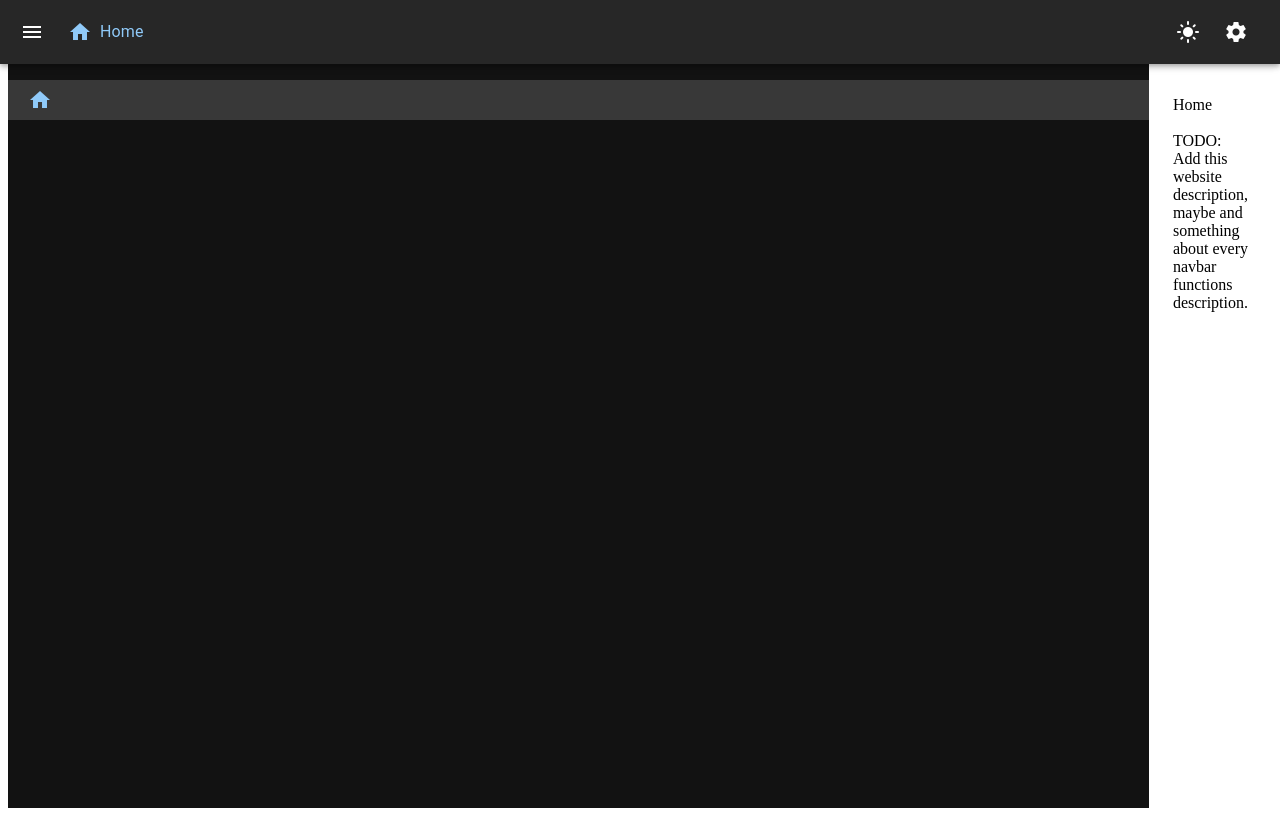
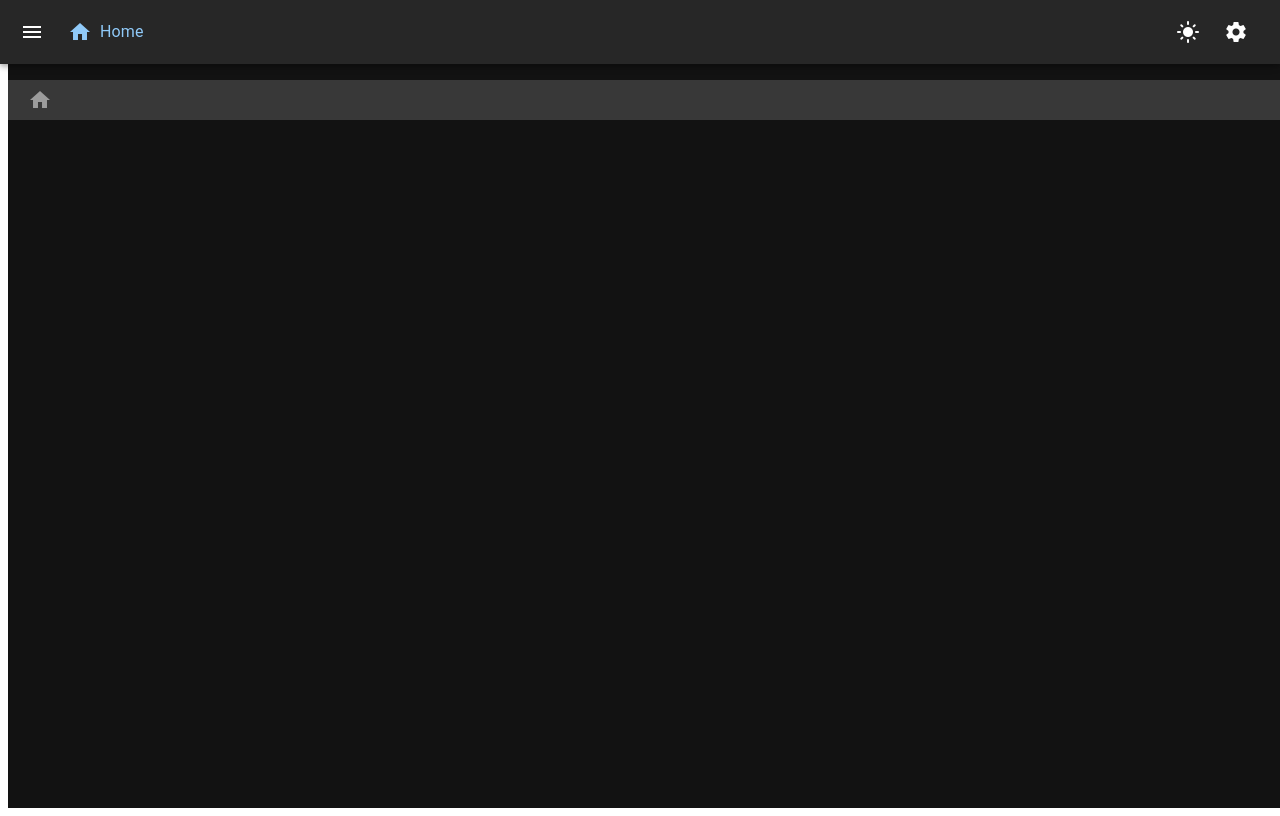
Before and after one commit to arthur-mountain/liberty-compose, a Next.js app: page / in a window 1280 px wide. Built offline with nearby package versions, Linux system fonts and the light colour scheme.

Commit message:
layout adjust

```diff
--- a/src/component/Layout/Header/Header.tsx
+++ b/src/component/Layout/Header/Header.tsx
@@ -80,7 +80,7 @@ const Header = ({ isOpen, handleToggle, breadcrumbs }: Props) => {
           >
             {!isHorizontal && isOpen ? <CloseIcon /> : <MenuIcon />}
           </IconButton>
-          <Breadcrumbs
+          {isHorizontal && <Breadcrumbs
             aria-label="breadcrumbs"
             maxItems={5}
             itemsBeforeCollapse={3}
@@ -98,7 +98,7 @@ const Header = ({ isOpen, handleToggle, breadcrumbs }: Props) => {
                 </MuiLink>
               </Link>
             ))}
-          </Breadcrumbs>
+          </Breadcrumbs>}
         </Box>
         <Box>
           <IconButton
--- a/src/component/Layout/Layout.tsx
+++ b/src/component/Layout/Layout.tsx
@@ -1,6 +1,6 @@
 import React, { useState, useMemo } from 'react';
 import { useRouter } from 'next/router';
-import Container from '@mui/material/Container';
+import { useTheme } from '@mui/material/styles';
 import Box from '@mui/material/Box';
 import SideBar from './SideBar/SideBar';
 import Header from './Header/Header';
@@ -10,9 +10,11 @@ type Props = {
   children: React.ReactNode;
 };
 const mockPermissionLevel = 3;
+const SIDE_BAR_WIDTH = 240;
 
 const Layout = ({ children }: Props) => {
   const pathname = useRouter().pathname;
+  const theme = useTheme();
   const [isSideBarOpen, setIsSideBarOpen] = useState<boolean>(false);
   const handleToggle = () => setIsSideBarOpen(!isSideBarOpen);
   const stateNavs = useMemo<NavListType[]>(() => {
@@ -61,14 +63,23 @@ const Layout = ({ children }: Props) => {
       },
     }}>
       <Header isOpen={isSideBarOpen} handleToggle={handleToggle} breadcrumbs={breadcrumbs} />
-      <SideBar isOpen={isSideBarOpen} handleToggle={handleToggle} sideBarNavs={stateNavs} />
-      <Container
+      <SideBar isOpen={isSideBarOpen} handleToggle={handleToggle} sideBarNavs={stateNavs} width={SIDE_BAR_WIDTH} />
+      <Box
         component='main'
         onClick={isSideBarOpen ? handleToggle : undefined}
-        sx={{ flex: 1, mt: ({ mixins }) => (`${mixins.toolbar.minHeight as number + 24}px`), pb: 5 }}
+        sx={{
+          flex: 1,
+          mt: `${theme.mixins.toolbar.minHeight as number + 24}px`,
+          pb: 5,
+          pr: 3,
+          ml: 3,
+          [theme.breakpoints.up('sm')]: {
+            ml: isSideBarOpen ? `calc(${SIDE_BAR_WIDTH}px + 24px)` : `calc(${theme.spacing(8)} + 24px)`
+          }
+        }}
       >
         {children}
-      </Container>
+      </Box>
     </Box>
   )
 }
--- a/src/component/Layout/SideBar/SideBar.tsx
+++ b/src/component/Layout/SideBar/SideBar.tsx
@@ -12,11 +12,12 @@ export const SIDE_BAR_WIDTH = 240;
 
 type Props = {
   isOpen: boolean;
+  width: number;
   handleToggle: () => void;
   sideBarNavs: NavListType[];
 }
 
-const SideBar = ({ isOpen, handleToggle, sideBarNavs }: Props) => {
+const SideBar = ({ isOpen,width, handleToggle, sideBarNavs }: Props) => {
   const theme = useTheme();
   const isHorizontal = useMediaQuery(theme.breakpoints.up('sm'));
 
@@ -44,11 +45,11 @@ const SideBar = ({ isOpen, handleToggle, sideBarNavs }: Props) => {
   return (
     <Box sx={{
       width: {
-        sm: isOpen ? SIDE_BAR_WIDTH : `calc(${theme.spacing(8)} + 1px)`,
+        sm: isOpen ? width : `calc(${theme.spacing(8)})`,
         xs: '100%',
       },
       height: {
-        sm: 'auto',
+        sm: '100vh',
         xs: isOpen ? '100vh' : 0,
       },
       backgroundColor: 'background.default',
@@ -65,10 +66,12 @@ const SideBar = ({ isOpen, handleToggle, sideBarNavs }: Props) => {
           duration: theme.transitions.duration.enteringScreen,
         }),
       },
-      [theme.breakpoints.down('sm')]: {
-        position: 'fixed',
-        zIndex: theme.zIndex.drawer
-      },
+      position: 'fixed',
+      zIndex: theme.zIndex.drawer
+      // [theme.breakpoints.down('sm')]: {
+      //   position: 'fixed',
+      //   zIndex: theme.zIndex.drawer
+      // },
     }}>
       <Box sx={{
         display: 'flex',
--- a/src/component/Layout/SideBar/SideBarNavItem.tsx
+++ b/src/component/Layout/SideBar/SideBarNavItem.tsx
@@ -25,7 +25,7 @@ const SideBarNavItem = ({
   onClick,
   additionalSxProps = {},
 }: Props) => {
-  const color = isActive ? 'primary.main' : 'common.white';
+  const color = 'text.icon';
 
   return (
     <ListItem
```
